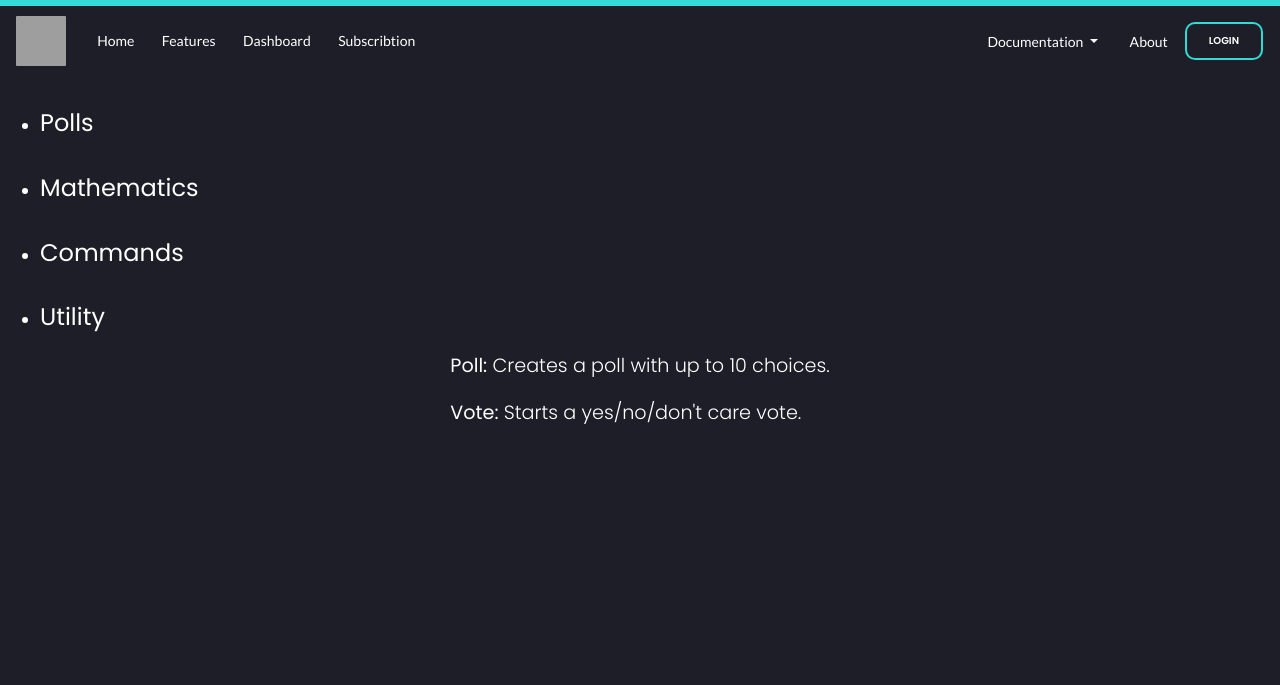
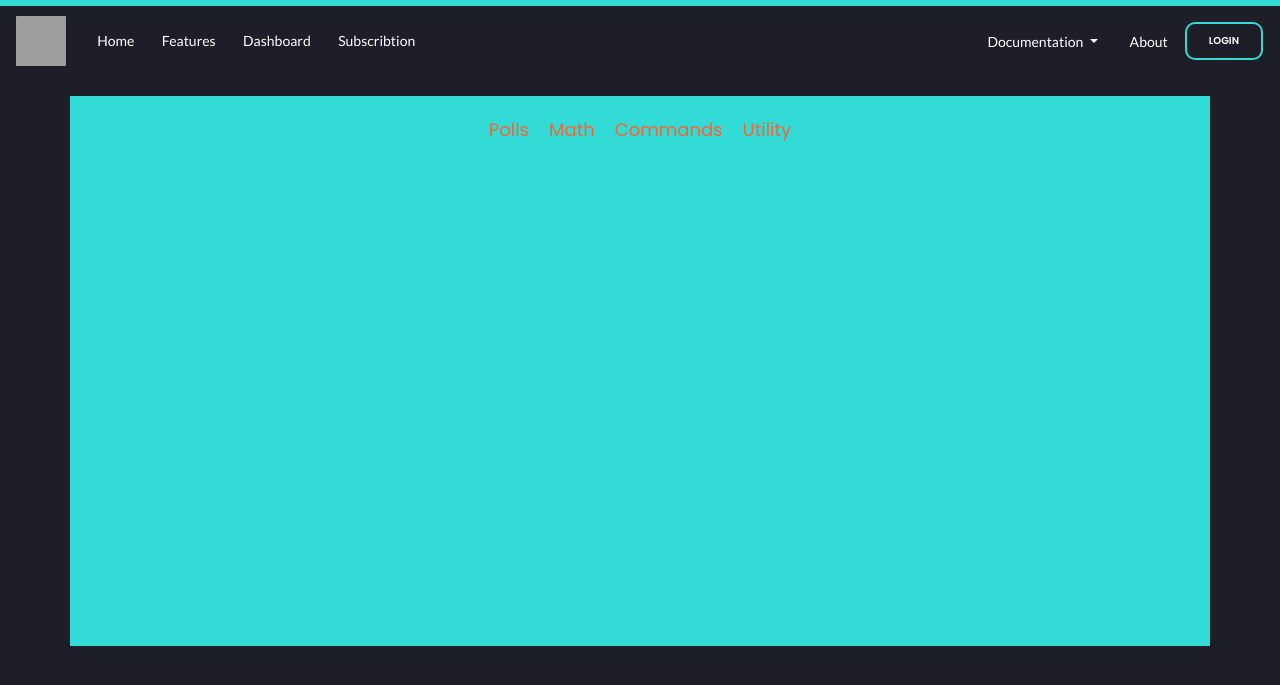
Before and after one commit to killanmsheen/Killanmsheen.github.io, a PHP site: page /cmds.html in a window 1280 px wide. Shown: the top 685 px of the page. Run offline with PHP 8.4, Linux system fonts and the light colour scheme; style sheets or scripts are compiled from the project's sources; grey boxes are pictures that could not be loaded.

Commit message:
Changes to Website

```diff
--- /dev/null
+++ b/cmds.css
@@ -0,0 +1,8 @@
+.nav-pills > li > a {
+    text-decoration: none;
+    padding: 10px;
+}
+.nav-pills > li > .active {
+    padding: 5px;
+    background-color: violet;
+}
--- a/cmds.html
+++ b/cmds.html
@@ -8,6 +8,7 @@
     <link rel="stylesheet" href="/resources/css/bootstrap.min.css">
     <link rel="stylesheet" href="/resources/css/now-ui-kit.css">
     <link rel="stylesheet" href="/resources/css/main.css">
+    <link rel="stylesheet" href="/cmds.css">
     <link href="https://fonts.googleapis.com/css?family=Poppins:300,400,600,700,800,900&display=swap" rel="stylesheet">
     <link href="https://fonts.googleapis.com/css?family=Montserrat:400,600,700,800,900&display=swap" rel="stylesheet">
     <link href="https://fonts.googleapis.com/css?family=Lato:300,400,600,700,800,900&display=swap" rel="stylesheet">
@@ -51,58 +52,41 @@
         </div>
     </nav>
     <main>
-        <div class="box">
-        <ul>
-            <li id="tab-one">
-                <h4>Polls</h4>
-            </li>
-            <li id="tab-two">
-                <h4>Mathematics</h4>
-            </li>
-            <li id="tab-three">
-                <h4>Commands</h4>
-            </li>
-            <li id="tab-four">
-                <h4>Utility</h4>
-            </li>
-        </ul>
-        <div class="content">
-            <div id="tab-one-content-box" class="hide active" style="text-align: center;">
-                <div style="display: inline-block; text-align: left;">
-                    <p><b>Poll:</b> Creates a poll with up to 10 choices.</p>
+        <div class="container text-center">
+            <ul class="nav nav-pills center-pills">
+                <li class="active"><a data-toggle="pill" href="#tab1">Polls</a></li>
+                <li><a data-toggle="pill" href="#tab2">Math</a></li>
+                <li><a data-toggle="pill" href="#tab3">Commands</a></li>
+                <li><a data-toggle="pill" href="#tab4">Utility</a></li>
+            </ul>
+            <div class="tab-content">
+                <div id="tab1" class="tab-pane fade in active">
+                    <p><b>Poll:</b> Creates a poll with up to 10 choices.</p><br>
                     <p><b>Vote:</b> Starts a yes/no/don't care vote.</p>
                 </div>
-            </div>
-            <div id="tab-two-content-box" class="hide" style="text-align: center;">
-                <div style="display: inline-block; text-align: left;">
+                <div id="tab2" class="tab-pane fade">
                     <p><b>Add:</b> Adds two numbers.</p>
                 </div>
-            </div>
-            <div id="tab-three-content-box" class="hide" style="text-align: center;">
-                <div style="display: inline-block; text-align: left;">
-                    <p><b>Groups:</b> List all command groups.</p>
-                    <p><b>Enable:</b> Enables a command or command group.</p>
-                    <p><b>Disable:</b> Disables a command or command group.</p>
-                    <p><b>Reload:</b> Reloads a command or command group.</p>
-                    <p><b>Load:</b> Loads a new command.</p>
+                <div id="tab3" class="tab-pane fade">
+                    <p><b>Groups:</b> List all command groups.</p><br>
+                    <p><b>Enable:</b> Enables a command or command group.</p><br>
+                    <p><b>Disable:</b> Disables a command or command group.</p><br>
+                    <p><b>Reload:</b> Reloads a command or command group.</p><br>
+                    <p><b>Load:</b> Loads a new command.</p><br>
                     <p><b>Unload:</b> Unloads a command.</p>
                 </div>
-            </div>
-            <div id="tab-four-content-box" class="hide" style="text-align: center;">
-                <div style="display: inline-block; text-align: left;">
-                    <p><b>Help:</b> Displays a list of available commands, or detailed information for a specified command.</p>
-                    <p><b>Prefix:</b> Shows or sets the command prefix.</p>
-                    <p><b>Ping:</b> Checks the bot's ping to the Discord server.</p>
+                <div id="tab4" class="tab-pane fade">
+                    <p><b>Help:</b> Displays a list of available commands, or detailed information for a specified command.</p><br>
+                    <p><b>Prefix:</b> Shows or sets the command prefix.</p><br>
+                    <p><b>Ping:</b> Checks the bot's ping to the Discord server.</p><br>
                     <p><b>Eval:</b> Execute JavaScript code.</p>
                 </div>
             </div>
         </div>
-        </div>
     </main>
-    <script src="resources/js/jquery-3.5.1.min.js"></script>
-    <script src="resources/js/cmds.js"></script>
+    <script src="https://code.jquery.com/jquery-3.3.1.slim.min.js" integrity="sha384-q8i/X+965DzO0rT7abK41JStQIAqVgRVzpbzo5smXKp4YfRvH+8abtTE1Pi6jizo" crossorigin="anonymous"></script>
     <script src="https://cdnjs.cloudflare.com/ajax/libs/popper.js/1.14.7/umd/popper.min.js" integrity="sha384-UO2eT0CpHqdSJQ6hJty5KVphtPhzWj9WO1clHTMGa3JDZwrnQq4sF86dIHNDz0W1" crossorigin="anonymous"></script>
     <script src="https://stackpath.bootstrapcdn.com/bootstrap/4.3.1/js/bootstrap.min.js" integrity="sha384-JjSmVgyd0p3pXB1rRibZUAYoIIy6OrQ6VrjIEaFf/nJGzIxFDsf4x0xIM+B07jRM" crossorigin="anonymous"></script>
-    <script src="js/now-ui-kit.min.js"></script>
+    <script src="resources/js/now-ui-kit.min.js"></script>
 </body>
 </html>
--- a/resources/css/main.css
+++ b/resources/css/main.css
@@ -180,14 +180,6 @@
     color: #fff !important
 }
 
-.hide {
-    display: none;
-}
-
-.active{
-    display: block;
-}
-
 .footer {
     text-align: center !important;
     padding: 5px 6px !important;
@@ -213,3 +205,15 @@
     text-align: center !important;
     color: #a2a8bd !important
 }
+.center-pills {
+    display: inline-flex;
+    padding-bottom: 20px;
+    font-size: 18px;
+}
+
+.container {
+    width: auto;
+    height: 550px;
+    padding: 20px;
+    background-color: #32dbd6;
+}
--- a/resources/js/cmds.js
+++ /dev/null
@@ -1,7 +0,0 @@
-$(document).ready(function(){
-    $(".box").on("click", "li", function(){
-        var tabsID = $(this).attr("id");
-        $(this).addClass("active").siblings().removeClass("active");
-        $("#" + tabsID + "-content-box").addClass("active").siblings().removeClass("active");
-    })
-})
```
